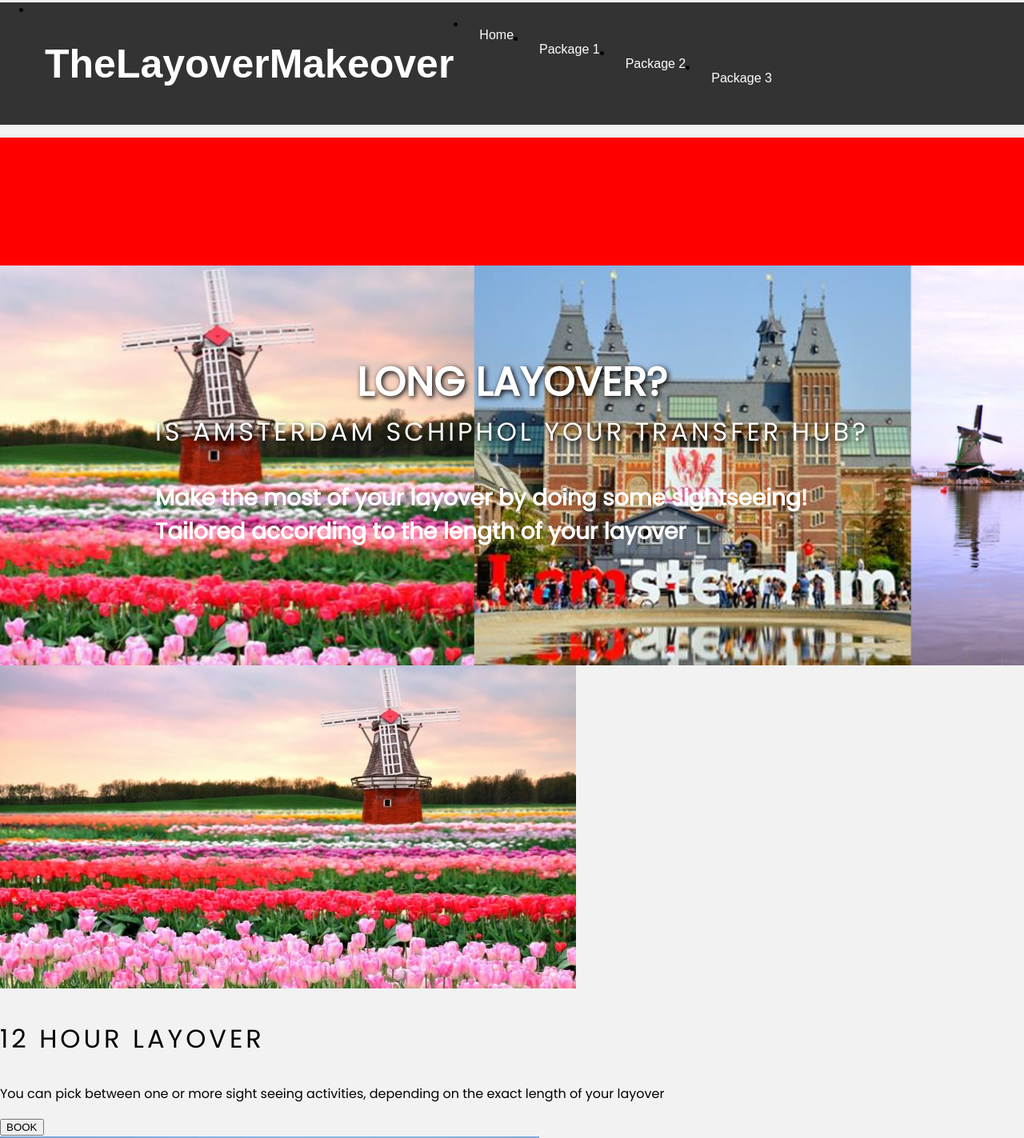
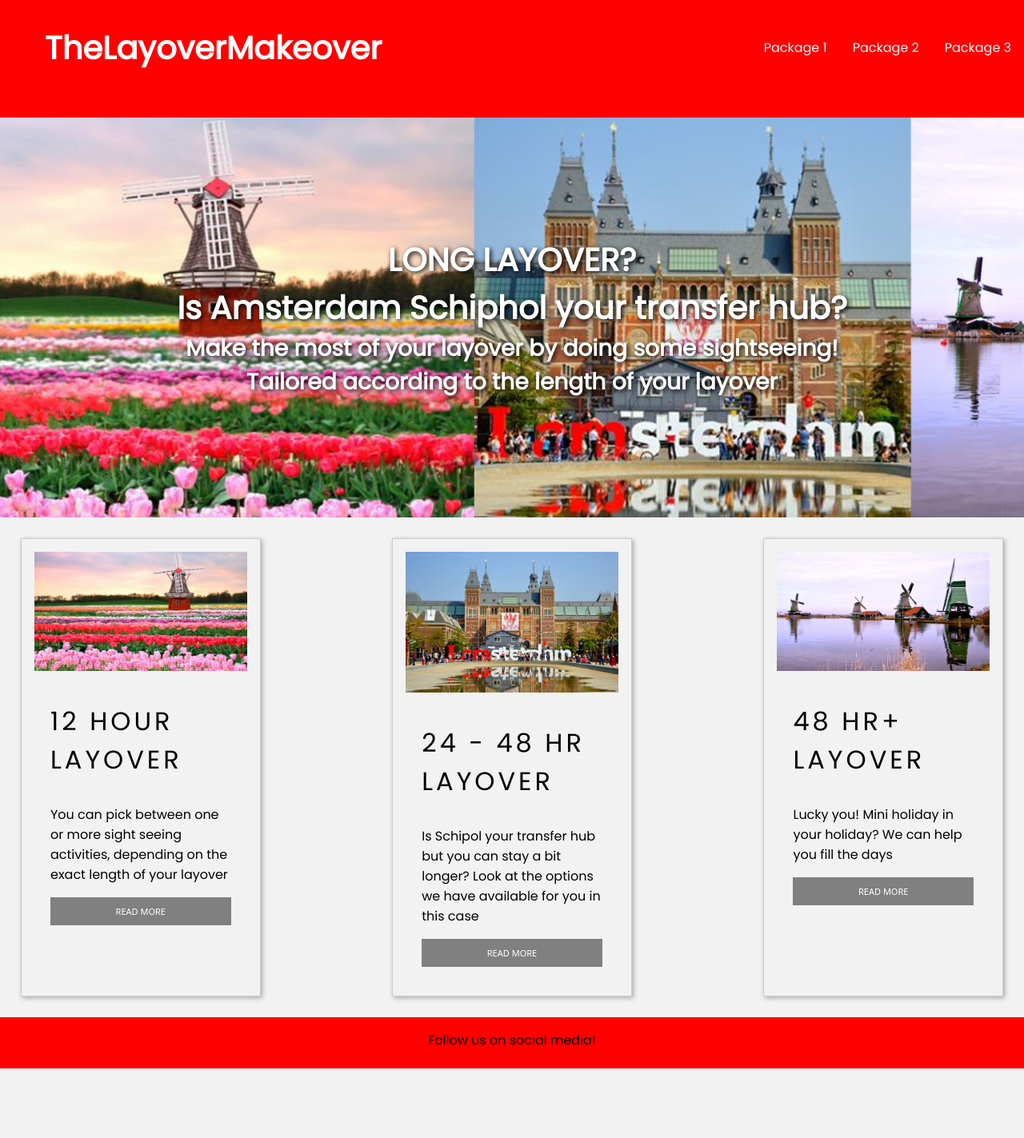
Before and after one commit to beneva86/business.website, a plain HTML site: page index.html in a window 1280 px wide. Shown: the part 13-1436 px from the top of the page at 80% size. After the commit the page ends 1349 px from the top, so only its background shows below. Drawn offline with nearby package versions, Linux system fonts and the light colour scheme.

Commit message:
banner background size

```diff
--- a/index.html
+++ b/index.html
@@ -3,7 +3,7 @@
 <head>
   <link href="https://fonts.googleapis.com/css?family=Poppins" rel="stylesheet">
   <title>TheLayoverBucketlist</title>
-  <link rel='stylesheet' href='style.css'/>
+  <link rel='stylesheet' href='styles.css'/>
 </head>
 
 <body>
@@ -11,22 +11,22 @@
 <!--NAVIGATION BAR HTML-->
   <ul class="navigation">
   <li><a href="#"><h1>TheLayoverMakeover</h1></a></li>
-  <li><a href="index.html">Home</a></li>
+  <!--<li><a href="#">Home</a></li>-->
   <li><a href="package1.html">Package 1</a></li>
-  <li><a href="package2.html">Package 2</a></li>
-  <li><a href="package3.html">Package 3</a></li>
+  <li><a href="#">Package 2</a></li>
+  <li><a href="#">Package 3</a></li>
 </ul>
 
 <!--HEADER(aka space filler between NAV and BANNER)-->
 <div class="header">
   <header></header>
-
+</div>
 <!--BANNER HTML-->
 <div class="banner">
   <div class="banner-text">
     <h1>LONG LAYOVER?</h1>
-    <h3>Is Amsterdam Schiphol your transfer hub?</h3>
-    <h4>Make the most of your layover by doing some sightseeing! <br> Tailored according to the length of your layover</h4>
+    <h1>Is Amsterdam Schiphol your transfer hub?</h1>
+    <h4>Make the most of your layover by doing some sightseeing!<br>Tailored according to the length of your layover</h4>
   </div>
 </div>
 
@@ -38,15 +38,15 @@
     <div class="text">
       <h3>12 HOUR LAYOVER</h3>
       <p>You can pick between one or more sight seeing activities, depending on the exact length of your layover</p>
-      <button>BOOK</button>
+      <button>READ MORE</button>
     </div>
   </article>
   <article class="card">
     <img src="images/rijksmuseum.jpg" alt="Rijksmuseum">
     <div class="text">
       <h3>24 - 48 HR LAYOVER</h3>
-      <p>Is Schipol your transfer hub but you can stay a bit longer? Look at the options we have avaibable for you in this case</p>
-      <button>BOOK</button>
+      <p>Is Schipol your transfer hub but you can stay a bit longer? Look at the options we have available for you in this case</p>
+      <button>READ MORE</button>
     </div>
   </article>
   <article class="card">
@@ -54,7 +54,7 @@
     <div class="text">
       <h3>48 HR+ LAYOVER</h3>
       <p>Lucky you! Mini holiday in your holiday? We can help you fill the days</p>
-      <button>BOOK</button>
+      <button>READ MORE</button>
     </div>
   </article>
   </article>
@@ -63,4 +63,28 @@
     <aside>Aside</aside>-->
   </div>
   <footer>Follow us on social media!</footer>
+
+<!--SCRIPT FOR SLIDER IN BANNER-->
+  <script src="https://ajax.googleapis.com/ajax/libs/jquery/3.2.1/jquery.min.js"></script>
+<script type="text/javascript">
+  function first(){
+    $('.banner').css('background','url(images/vangogh.jpg)','top left no-repeat');
+  }
+  function second(){
+    $('.banner').css('background','url(images/zaanse-schans2.jpg)','top left no-repeat');
+  }
+  function third(){
+    $('.banner').css('background','url(images/volendam.jpg)','top left no-repeat');
+  again();
+  }
+  function again(){
+  setTimeout(first, 3000);
+  setTimeout(second, 6000);
+  setTimeout(third, 9000);
+  }
+
+
+
+
 </body>
+</html>
--- a/package2.css
+++ b/package2.css
@@ -67,9 +67,9 @@ footer {
 }
 /*ARTICLE CSS*/
 article {
-  padding: 1em;
+  /*padding: 1em;
   padding-box width: 20em;
-  padding-box height: 20em;
+  padding-box height: 20em;*/
 }
 
 
@@ -83,12 +83,12 @@ article {
 .banner {
   color: white;
   background: url(images/Zaanse-Schans2.jpg) top left/cover no-repeat;
-  background-size: cover;             /*  Eva   */
+  background-size: 100% 100%;             /*  Eva   */
   height: 500px;
   display: flex;
   justify-content: center;
   align-items: center;
-
+  margin-top: 5%;                 /*  Eva   */
 }
 
 /*NAVIGATION CSS*/
@@ -182,10 +182,11 @@ align-items: center;
   }
   .card img {
     max-width: 100%;
+   /* height: 15%;   */         /*  Eva   */    /*  Eva   */
   }
   .card .text {
     padding: 0 20px 20px;
-    text-align: center;                /*  Eva   */
+    /*text-align: center; */               /*  Eva   */
   }
   .card .text > button {
     background: gray;
--- a/package3.css
+++ b/package3.css
@@ -68,9 +68,9 @@ footer {
 }
 /*ARTICLE CSS*/
 article {
-  padding: 1em;
+/*  padding: 1em;
   padding-box width: 20em;
-  padding-box height: 20em;
+  padding-box height: 20em;*/
 }
 
 
@@ -84,11 +84,12 @@ article {
 .banner {
   color: white;
   background: url(images/giethoorn.jpg) top left/cover no-repeat;
-  background-size: cover;             /*  Eva   */
+  background-size: 100% 100%;             /*  Eva   */
   height: 500px;
   display: flex;
   justify-content: center;
   align-items: center;
+  margin-top: 5%;
 
 }
 
@@ -183,6 +184,7 @@ align-items: center;
   }
   .card img {
     max-width: 100%;
+    /*height: 15%;*/              /*  Eva   */  /*  Eva   */
   }
   .card .text {
     padding: 0 20px 20px;
--- a/style.css
+++ b/styles.css
@@ -12,14 +12,14 @@ body {
   background: #f2f2f2;
 }
 
-h1 { font-size: 50px; }
+h1 { font-size: 40px; }
 h3 {
   font-size: 32px;
   font-weight: normal;
   text-transform: uppercase;
   letter-spacing: 4px;
 }
-h4 { font-size: 28px; }
+h4 { font-size: 28px;}
 }
 #main {
   display: flex;
@@ -36,17 +36,36 @@ h4 { font-size: 28px; }
 #main > nav {
   order: -1;
 }*/
-header, footer {
+
+/*HEADER CSS*/
+header {
   background: red;
-  height: 20vh;
+  height: 8vh;
   text-align: center;
+  padding: 5em;
+  padding-box width: 5em;
+  padding-box height: 5em;
 }
-header, footer, article, {
+/*FOOTER CSS*/
+footer {
+  background: red;
+  height: 8vh;
+  text-align: center;
+  text-decoration-color: white;
   padding: 1em;
+  padding-box width: 2em;
+  padding-box height: 2em;
+}
+/*ARTICLE CSS*/
+article {
+  padding: 1em;
+  padding-box width: 20em;
+  padding-box height: 20em;
 }
 
+
 /*BANNER CSS*/
-.banner h1, .banner h3, .banner h6 {
+.banner h1, .banner h1, .banner h4 {
   margin: 0;
   text-shadow: 2px 2px 6px #000;
   text-align: center;
@@ -62,7 +81,7 @@ header, footer, article, {
 }
 
 /*NAVIGATION CSS*/
-/*.navigation {
+.navigation {
   list-style: none;
   margin: 0;
   position: fixed;
@@ -75,7 +94,7 @@ header, footer, article, {
   display: flex;
 align-items: center;
   -webkit-flex-flow: row wrap;
-  justify-content: flex-end;
+  /*justify-content: flex-end;*/
 }
 
 .navigation li:first-child {
@@ -95,66 +114,7 @@ align-items: center;
 
 .navigation a:hover {
   background: darken(deepskyblue, 2%);
-}*/
-
-.navigation {
-    overflow: hidden;
-    background-color: #333;
-    font-family: Arial;
 }
-
-.navigation a {
-    float: left;
-    font-size: 16px;
-    color: white;
-    text-align: center;
-    padding: 14px 16px;
-    text-decoration: none;
-}
-
-.dropdown {
-    float: left;
-    overflow: hidden;
-}
-
-.dropdown .dropbtn {
-    font-size: 16px;
-    border: none;
-    outline: none;
-    color: white;
-    padding: 14px 16px;
-    background-color: inherit;
-}
-
-.navigation a:hover, .dropdown:hover .dropbtn {
-    background-color: red;
-}
-
-.dropdown-content {
-    display: none;
-    position: absolute;
-    background-color: #f9f9f9;
-    min-width: 160px;
-    box-shadow: 0px 8px 16px 0px rgba(0,0,0,0.2);
-    z-index: 1;
-}
-
-.dropdown-content a {
-    float: none;
-    color: black;
-    padding: 12px 16px;
-    text-decoration: none;
-    display: block;
-    text-align: left;
-}
-
-.dropdown-content a:hover {
-    background-color: #ddd;
-}
-
-.dropdown:hover .dropdown-content {
-    display: block;
-
 
 @media all and (max-width: 800px) {
   .navigation {
@@ -171,10 +131,9 @@ align-items: center;
 
   .navigation a {
     text-align: center;
-    padding: 5px;
+    padding: 50px;
     border-top: 1px solid rgba(255,255,255,0.3);
     border-bottom: 1px solid rgba(0,0,0,0.1);
-
   }
 
 
@@ -183,7 +142,7 @@ align-items: center;
   }
 }
 
-/* FLEX CARDS CSS*/
+/* FLEX CARDS CSS(situated in article part of flexbox)*/
 
 .cards {
    display: flex;
@@ -215,3 +174,41 @@ align-items: center;
     padding: 10px;
     width: 100%;
     }
+
+/*BUTTON CSS*/
+
+    button {
+    align-items: flex-start;
+    text-align: center;
+    cursor: default;
+    color: buttontext;
+    background-color: buttonface;
+    box-sizing: border-box;
+    padding: 2px 6px 3px;
+    border-width: 2px;
+    border-style: outset;
+    border-color: buttonface;
+    border-image: initial;
+}
+
+input, textarea, select, button {
+    text-rendering: auto;
+    color: initial;
+    letter-spacing: normal;
+    word-spacing: normal;
+    text-transform: none;
+    text-indent: 0px;
+    text-shadow: none;
+    display: inline-block;
+    text-align: center;
+    margin: 0em;
+    font: 11px system-ui;
+}
+
+input, textarea, select, button, meter, progress {
+    -webkit-writing-mode: horizontal-tb;
+}
+
+button {
+    -webkit-appearance: button;
+}
```
Also changed, not shown: package2.html (+1 -1 lines).
